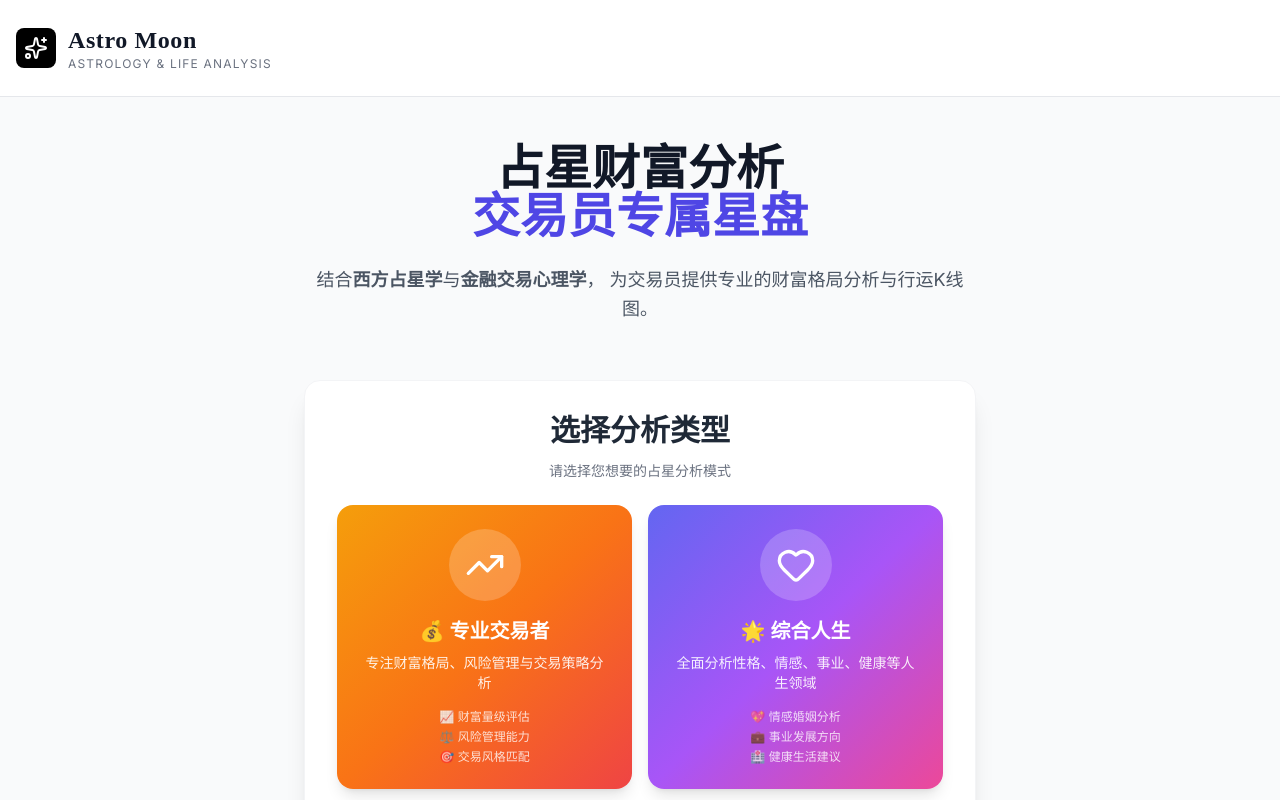
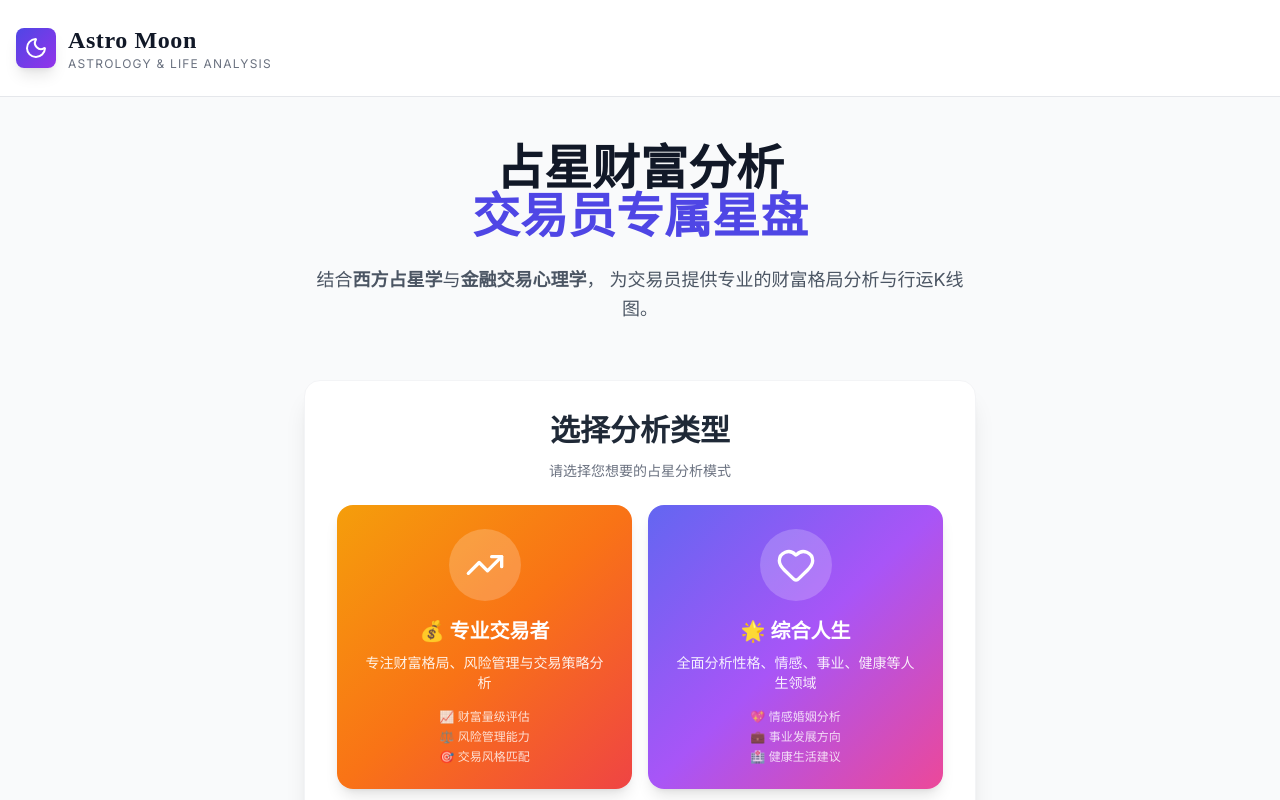
Before and after one commit to onthebigtree/AstroMoon-frontend, a React (Vite) app: page / in a window 1280 px wide. Shown: the top 800 px of the page. Built offline with nearby package versions, Linux system fonts and the light colour scheme.

Commit message:
style: 左上角 logo 图标换成月亮
- 导入 Moon 图标组件
- 将 Sparkles 图标替换为 Moon 月亮图标
- 优化图标背景：纯黑色 → 蓝紫渐变色 (from-indigo-600 to-purple-600)
- 添加 shadow-lg 阴影效果，更符合占星主题

```diff
--- a/App.tsx
+++ b/App.tsx
@@ -4,7 +4,7 @@ import LifeKLineChart from './components/LifeKLineChart';
 import AnalysisResult from './components/AnalysisResult';
 import ImportDataMode from './components/ImportDataMode';
 import { LifeDestinyResult } from './types';
-import { Sparkles, AlertCircle, Download, Printer, Trophy, FileDown } from 'lucide-react';
+import { Sparkles, AlertCircle, Download, Printer, Trophy, FileDown, Moon } from 'lucide-react';
 
 const App: React.FC = () => {
   const [result, setResult] = useState<LifeDestinyResult | null>(null);
@@ -211,8 +211,8 @@ const App: React.FC = () => {
       <header className="w-full bg-white border-b border-gray-200 py-6 sticky top-0 z-50 no-print">
         <div className="max-w-7xl mx-auto px-4 flex items-center justify-between">
           <div className="flex items-center gap-3">
-            <div className="bg-black text-white p-2 rounded-lg">
-              <Sparkles className="w-6 h-6" />
+            <div className="bg-gradient-to-br from-indigo-600 to-purple-600 text-white p-2 rounded-lg shadow-lg">
+              <Moon className="w-6 h-6" />
             </div>
             <div>
               <h1 className="text-2xl font-serif-sc font-bold text-gray-900 tracking-wide">Astro Moon</h1>
```
